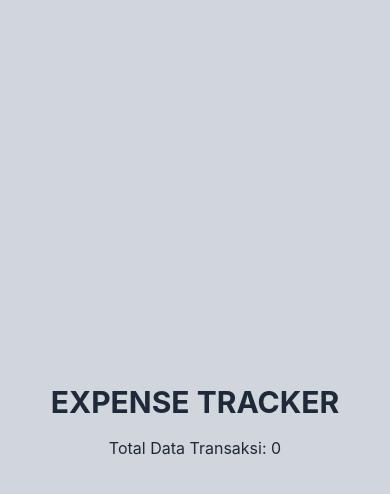
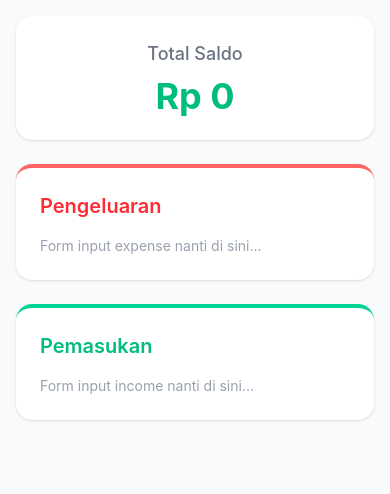
Before and after one commit to husnifatah-dev/expense-tracker, a React (Vite) app: page / in a window 390 px wide. Shown: the top 494 px of the page. Built offline with nearby package versions, Linux system fonts and the light colour scheme.

Commit message:
feat: add balance calculation and responsive grid layout

```diff
--- a/src/App.tsx
+++ b/src/App.tsx
@@ -17,10 +17,42 @@ function App() {
     localStorage.setItem('transactions', JSON.stringify(transactions));
   }, [transactions]);
 
-  return (
-    <div className="min-h-screen p-4 max-w-4xl mx-auto flex flex-col items-center justify-center">
-      <h1 className="text-3xl font-bold mb-4">EXPENSE TRACKER</h1>
-      <p>Total Data Transaksi: {transactions.length}</p>
+  const totalIncome = transactions
+    .filter(t => t.type === 'income')
+    .reduce((acc, curr) => acc + curr.amount, 0);
+
+  const totalExpense = transactions
+    .filter(t => t.type === 'expense')
+    .reduce((acc, curr) => acc + curr.amount, 0);
+
+  const balance = totalIncome - totalExpense;
+
+return (
+    <div className="min-h-screen bg-gray-50 p-4 md:p-8">
+      <div className="max-w-4xl mx-auto space-y-6">
+
+        <div className="bg-white p-6 rounded-2xl shadow-sm text-center">
+          <h1 className="text-lg font-medium text-gray-500 mb-2">Total Saldo</h1>
+          <p className={`text-4xl font-bold ${balance < 0 ? 'text-red-500' : 'text-emerald-500'}`}>
+            Rp {balance.toLocaleString('id-ID')}
+          </p>
+        </div>
+
+        <div className="grid grid-cols-1 md:grid-cols-2 gap-6">
+
+          <div className="bg-white p-6 rounded-2xl shadow-sm border-t-4 border-red-400">
+            <h2 className="text-xl font-semibold text-red-500 mb-4">Pengeluaran</h2>
+            <p className="text-sm text-gray-400">Form input expense nanti di sini...</p>
+          </div>
+
+          <div className="bg-white p-6 rounded-2xl shadow-sm border-t-4 border-emerald-400">
+            <h2 className="text-xl font-semibold text-emerald-500 mb-4">Pemasukan</h2>
+            <p className="text-sm text-gray-400">Form input income nanti di sini...</p>
+          </div>
+
+        </div>
+
+      </div>
     </div>
   )
 }
```
